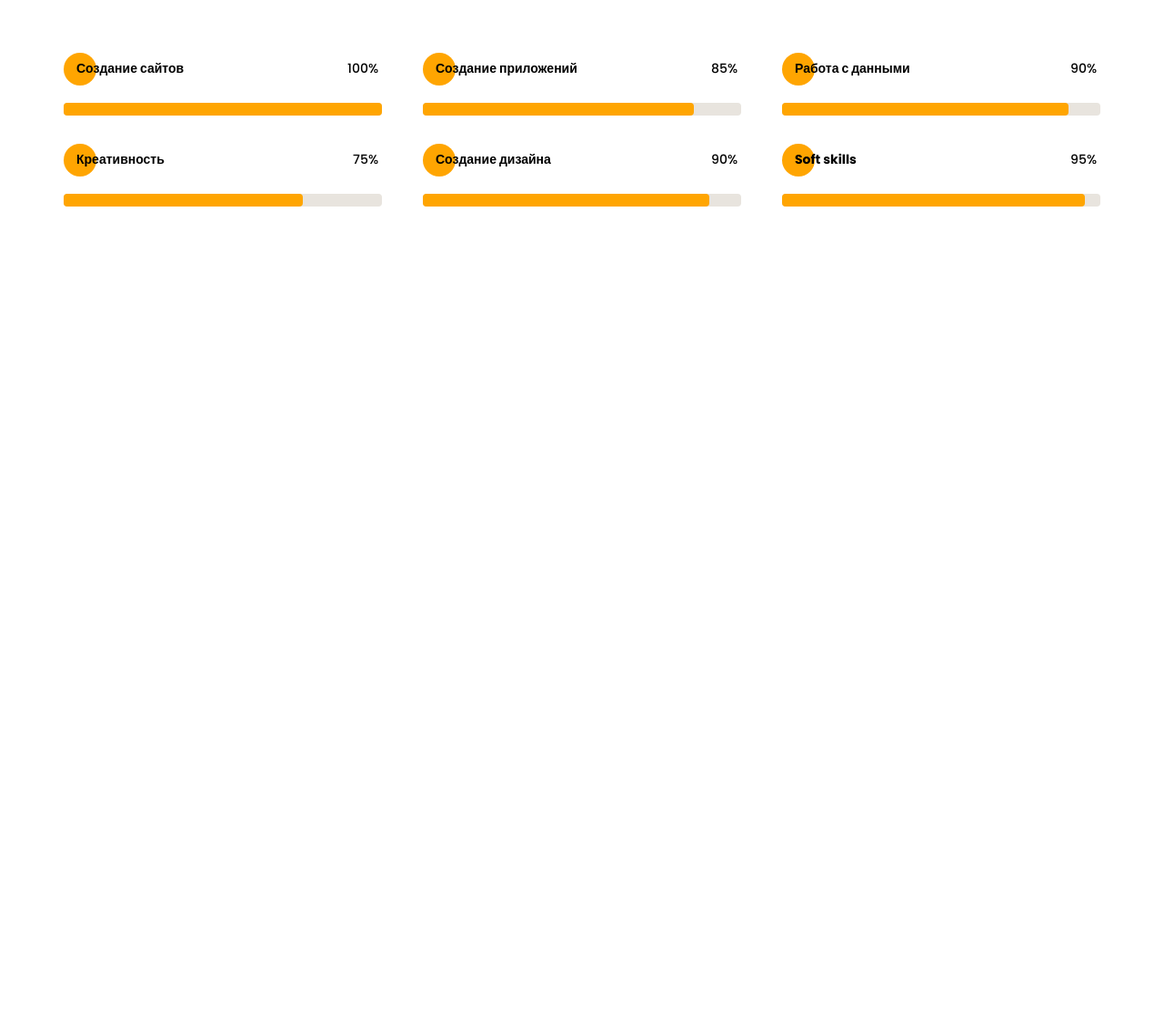
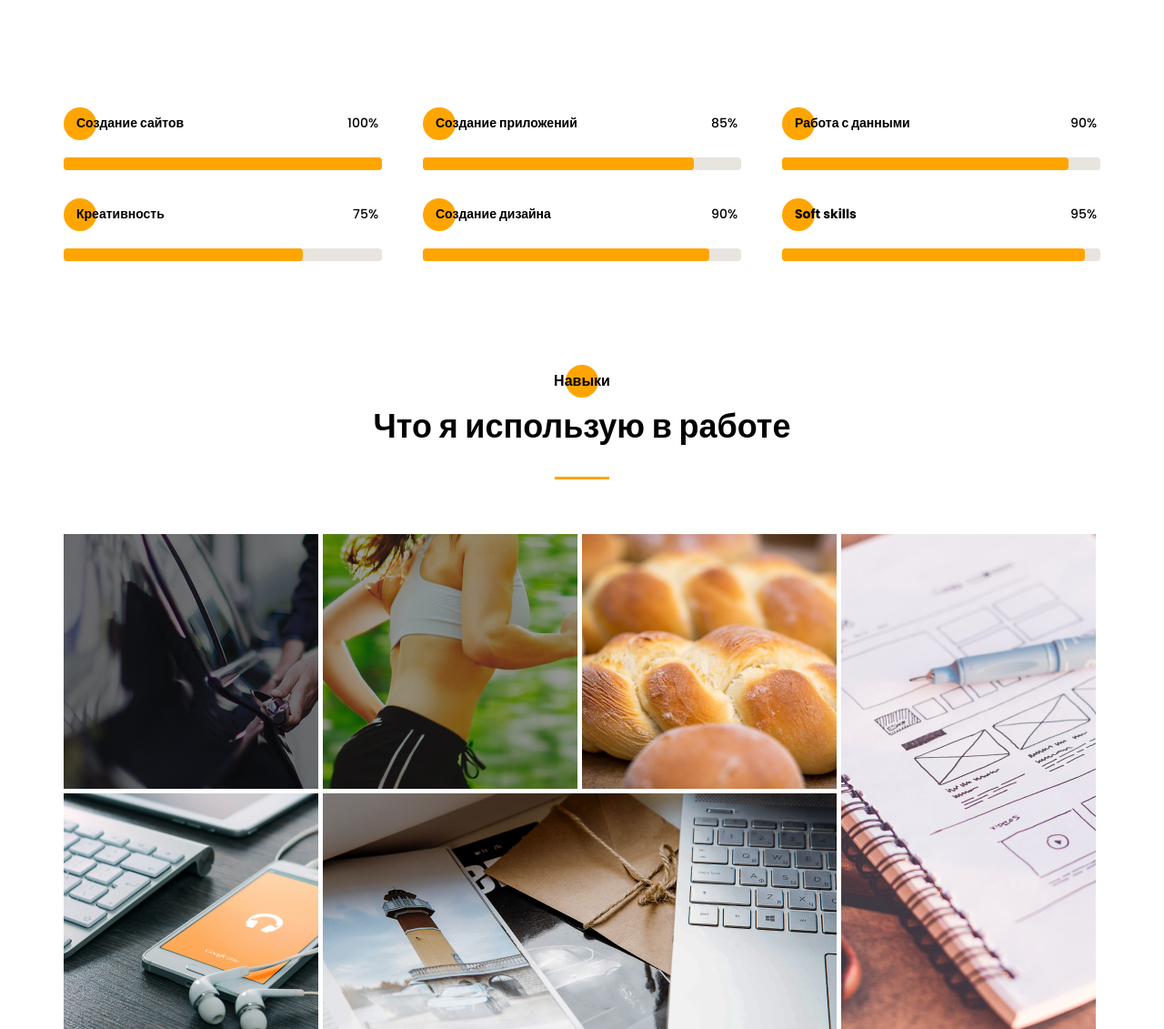
Before and after one commit to SergeyZ514/portfolio, a website: page src/index.html in a window 1280 px wide. Shown: the part 3126-4257 px from the top of the page at 91% size. Before the commit the page ends 3353 px from the top, so only its background shows below. Drawn offline with nearby package versions, Linux system fonts and the light colour scheme; files that its build step writes are made by us from their sources.

Commit message:
Portfolio links block added

```diff
--- a/src/index.html
+++ b/src/index.html
@@ -436,8 +436,8 @@
       </section>
       <section class="resume">
          <div class="container">
-            <h2 class="title title_fz16 resume__title">Опыт</h2>
-            <div class="title resume__subtitle">Чем я буду полезна</div>
+            <h2 class="title title_fz16 title__section-title">Опыт</h2>
+            <div class="title title__section-subtitle">Чем я буду полезна</div>
             <div class="divider"></div>
             <div class="resume__wrapper">
                <div class="resume__column">
@@ -551,8 +551,10 @@
       </section>
       <section class="skills">
          <div class="container">
-            <h2 class="title title_fz16 skills__title">Навыки</h2>
-            <div class="title skills__subtitle">Что я использую в работе</div>
+            <h2 class="title title_fz16 title__section-title">Навыки</h2>
+            <div class="title title__section-subtitle">
+               Что я использую в работе
+            </div>
             <div class="divider"></div>
             <div class="skills__wrapper">
                <div class="skills__item">
@@ -692,6 +694,35 @@
             </div>
          </div>
       </section>
+      <section class="portfolio">
+         <div class="container">
+            <h2 class="title title_fz16 title__section-title">Навыки</h2>
+            <div class="title title__section-subtitle">
+               Что я использую в работе
+            </div>
+            <div class="divider"></div>
+            <div class="portfolio__wrapper">
+               <a href="#" class="portfolio__item"
+                  ><img src="img/works/uber.jpg" alt="uber"
+               /></a>
+               <a href="https://test1.amiguru-mi.ru/" class="portfolio__item"
+                  ><img src="img/works/pulse.jpg" alt="pulse"
+               /></a>
+               <a href="#" class="portfolio__item"
+                  ><img src="img/works/bread.jpg" alt="bread"
+               /></a>
+               <a href="#" class="portfolio__item vertical"
+                  ><img src="img/works/plans.jpg" alt="plans"
+               /></a>
+               <a href="#" class="portfolio__item"
+                  ><img src="img/works/ipad.jpg" alt="ipad"
+               /></a>
+               <a href="#" class="portfolio__item horizontal"
+                  ><img src="img/works/mac.jpg" alt="mac"
+               /></a>
+            </div>
+         </div>
+      </section>
       <script src="js/script.js"></script>
    </body>
 </html>
--- /dev/null
+++ b/src/sass/blocks/_portfolio.scss
@@ -0,0 +1,27 @@
+.portfolio {
+	margin-top: 120px;
+	&__wrapper {
+		display: grid;
+		grid-template: repeat(2, 280px) / repeat(4, 280px);
+		grid-auto-rows: 280px;
+		gap: 5px;
+	}
+
+	&__item {
+		transition: all 0.6s;
+		img {
+			width: 100%;
+		}
+		&:hover {
+			transform: scale(1.05);
+		}
+	}
+	.vertical {
+		grid-row: 1 / 3;
+		grid-column: 4 / 5;
+	}
+	.horizontal {
+		grid-row: 2 /3;
+		grid-column: 2 / 4;
+	}
+}
--- a/src/sass/blocks/_resume.scss
+++ b/src/sass/blocks/_resume.scss
@@ -1,19 +1,6 @@
 .resume {
 	padding-top: 120px;
 	background-color: #ffffff;
-	&__title {
-		text-align: center;
-		position: relative;
-		z-index: 1;
-		@include before_circle;
-		&::before {
-			left: 50%;
-			transform: translateX(-50%);
-		}
-	}
-	&__subtitle {
-		text-align: center;
-	}
 
 	&__wrapper {
 		padding: 60px 65px 0 65px;
--- a/src/sass/blocks/_skills.scss
+++ b/src/sass/blocks/_skills.scss
@@ -1,19 +1,7 @@
 .skills {
 	margin-top: 120px;
 	background-color: #ffffff;
-	&__title {
-		text-align: center;
-		position: relative;
-		z-index: 1;
-		@include before_circle;
-		&::before {
-			left: 50%;
-			transform: translateX(-50%);
-		}
-	}
-	&__subtitle {
-		text-align: center;
-	}
+
 	&__wrapper {
 		display: grid;
 		grid-template-columns: repeat(4, 270px);
--- a/src/sass/blocks/_titles.scss
+++ b/src/sass/blocks/_titles.scss
@@ -7,7 +7,6 @@
 		font-size: 16px;
 		line-height: 24px;
 	}
-
 	&_fz48 {
 		font-size: 48px;
 	}
@@ -19,4 +18,17 @@
 		font-size: 20px;
 		line-height: 30px;
 	}
+	&__section-title {
+		text-align: center;
+		position: relative;
+		z-index: 1;
+		@include before_circle;
+		&::before {
+			left: 50%;
+			transform: translateX(-50%);
+		}
+	}
+	&__section-subtitle {
+		text-align: center;
+	}
 }
--- a/src/sass/style.scss
+++ b/src/sass/style.scss
@@ -16,7 +16,7 @@
 	width: 60px;
 	height: 3px;
 	background-color: $main_color;
-	margin: 25px auto 0 auto;
+	margin: 25px auto 60px auto;
 }
 
 @import 'blocks/promo';
@@ -27,3 +27,4 @@
 @import 'blocks/about';
 @import 'blocks/resume';
 @import 'blocks/skills';
+@import 'blocks/portfolio';
```
Also changed, not shown: src/img/works/mac.jpg (added).
